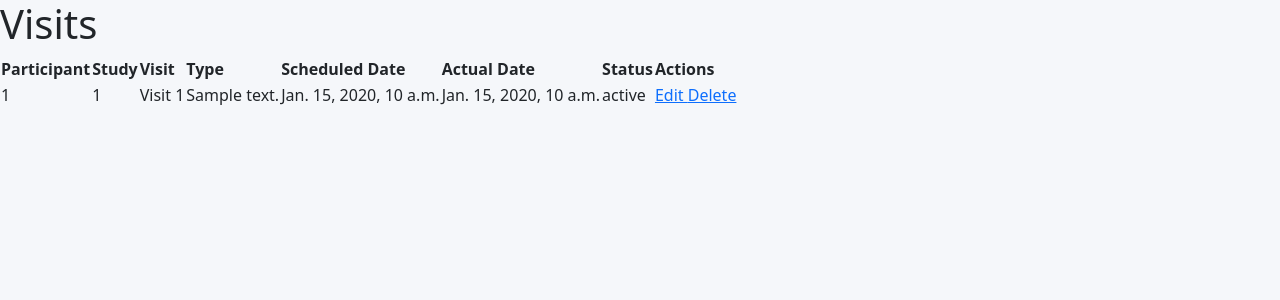
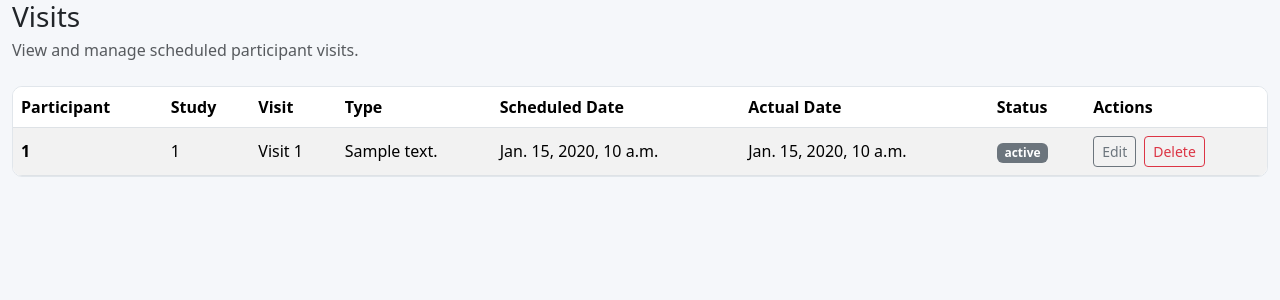
Before and after one commit to Azizr96/studyflow, a Django app: template participants/templates/participants/visit_list.html in a window 1280 px wide. Shown: the top 300 px of the page. Run offline with Django 3.2, Linux system fonts and the light colour scheme; the template is opened without the code that fills it: most values are stand-ins (such as "Sample title", 1, 10 or a date in 2020).

Commit message:
Add bootstrap styling to visit list page

```diff
--- a/participants/templates/participants/visit_list.html
+++ b/participants/templates/participants/visit_list.html
@@ -1,51 +1,106 @@
 {% extends "base.html" %}
 
 {% block title %}
-    Visit | StudyFlow
+    Visits | StudyFlow
 {% endblock %}
 
 {% block content %}
 
-<h1>Visits</h1>
+<div class="container-fluid">
+
+    <div class="mb-4">
+        <h1 class="h3 mb-1">
+            Visits
+        </h1>
+
+        <p class="text-muted mb-0">
+            View and manage scheduled participant visits.
+        </p>
+    </div>
+
 
     {% if visits %}
 
-    <table>
+        <div class="table-responsive">
+
+            <table
+                class="
+                    table
+                    table-striped
+                    table-hover
+                    align-middle
+                "
+            >
+
                 <thead>
                     <tr>
-                <th>Participant</th>
-                <th>Study</th>
-                <th>Visit</th>
-                <th>Type</th>
-                <th>Scheduled Date</th>
-                <th>Actual Date</th>
-                <th>Status</th>
-                <th>Actions</th>
+                        <th scope="col">
+                            Participant
+                        </th>
+
+                        <th scope="col">
+                            Study
+                        </th>
+
+                        <th scope="col">
+                            Visit
+                        </th>
+
+                        <th scope="col">
+                            Type
+                        </th>
+
+                        <th scope="col">
+                            Scheduled Date
+                        </th>
+
+                        <th scope="col">
+                            Actual Date
+                        </th>
+
+                        <th scope="col">
+                            Status
+                        </th>
+
+                        <th scope="col">
+                            Actions
+                        </th>
                     </tr>
                 </thead>
 
+
                 <tbody>
+
                     {% for visit in visits %}
+
                         <tr>
+
                             <td>
+                                <strong>
                                     {{ visit.participant.participant_number }}
+                                </strong>
                             </td>
+
 
                             <td>
                                 {{ visit.participant.study.protocol_number }}
                             </td>
 
+
                             <td>
                                 Visit {{ visit.visit_number }}
                             </td>
+
 
                             <td>
                                 {{ visit.visit_type }}
                             </td>
 
+
                             <td>
                                 {{ visit.scheduled_date }}
                             </td>
+
 
                             <td>
                                 {% if visit.actual_date %}
@@ -55,28 +110,59 @@
                                 {% endif %}
                             </td>
 
+
                             <td>
+                                <span class="badge text-bg-secondary">
                                     {{ visit.status }}
+                                </span>
                             </td>
 
+
                             <td>
-                        <a href="{% url 'participants:update_visit' visit.id %}">
+
+                                <div class="d-flex flex-wrap gap-2">
+
+                                    <a
+                                        href="{% url 'participants:update_visit' visit.id %}"
+                                        class="btn btn-sm btn-outline-secondary"
+                                    >
                                         Edit
                                     </a>
 
-                        <a href="{% url 'participants:delete_visit' visit.id %}">
+
+                                    <a
+                                        href="{% url 'participants:delete_visit' visit.id %}"
+                                        class="btn btn-sm btn-outline-danger"
+                                    >
                                         Delete
                                     </a>
+
+                                </div>
+
                             </td>
+
                         </tr>
+
                     {% endfor %}
+
                 </tbody>
+
             </table>
+
+        </div>
 
     {% else %}
 
-    <p>No visits are currently available.</p>
+        <div class="card">
+            <div class="card-body">
+                <p class="mb-0">
+                    No visits are currently available.
+                </p>
+            </div>
+        </div>
 
     {% endif %}
 
+</div>
+
 {% endblock %}
```
Lines whose indentation alone changed are shown as unchanged.
